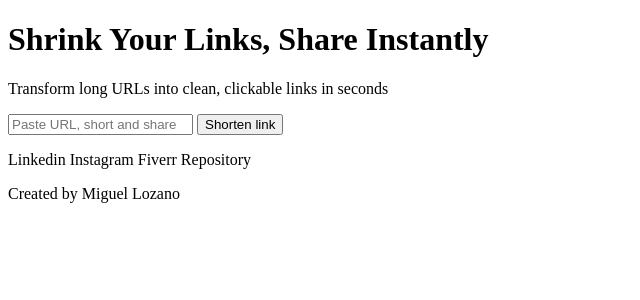
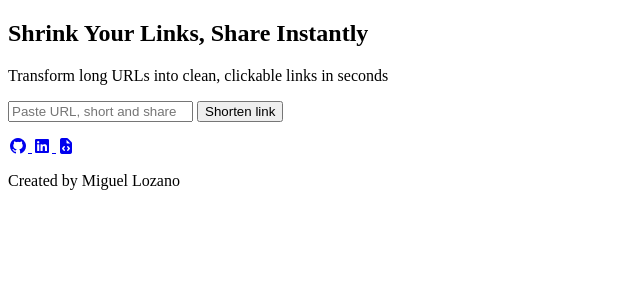
Before and after one commit to miguellozano03/shorty_link, a Django app: page / in a window 1280 px wide. Shown: the part 98-398 px from the top of the page, without its empty margins (0-640 px from the left). Run offline with Django 5.2, Linux system fonts and the light colour scheme; some libraries are stand-ins or nearby versions.

Commit message:
feat: home.html and base.html structure

```diff
--- a/shorty_link/shortener/templates/shortener/base.html
+++ b/shorty_link/shortener/templates/shortener/base.html
@@ -1,3 +1,4 @@
+{% load static %}
 <!DOCTYPE html>
 <html lang="en">
 <head>
@@ -5,17 +6,21 @@
   <meta name="viewport" content="width=device-width, initial-scale=1.0">
   <title>ShortyLink - {% block title %}{% endblock title %}</title>
 
+  <link rel="stylesheet" href="{% static 'shortener/css/base.css' %}">
+
+  <link rel="stylesheet" href="https://cdnjs.cloudflare.com/ajax/libs/font-awesome/7.0.0/css/all.min.css" integrity="sha512-DxV+EoADOkOygM4IR9yXP8Sb2qwgidEmeqAEmDKIOfPRQZOWbXCzLC6vjbZyy0vPisbH2SyW27+ddLVCN+OMzQ==" crossorigin="anonymous" referrerpolicy="no-referrer" />
+
   {% block head %}{% endblock head %}
 </head>
 <body>
   <header>
-    <div>
+    <div class="header-logo">
       <h1 class="h3">Shorti.Link</h1>
-      </div>
-      <nav>
-          <a href="#" class="nav-btn">Sign in</a>
-          <a href="#" class="nav-btn">Get Started</a>
-      </nav>
+    </div>
+    <nav class="nav-bar">
+      <a href="#" class="nav-btn">Sign in</a>
+      <a href="#" class="nav-btn">Get Started</a>
+    </nav>
   </header>
   <main>
     {% block content %}
@@ -24,10 +29,15 @@
   </main>
   <footer>
     <div class="contact-links">
-      <span>Linkedin</span>
-      <span>Instagram</span>
-      <span>Fiverr</span>
-      <span>Repository</span>
+      <a href="https://github.com/miguellozano03" target="_blank" rel="noopener noreferrer">
+        <i class="fa-brands fa-github"></i>
+      </a>
+      <a href="https://www.linkedin.com/in/lozano-miguel" target="_blank" rel="noopener noreferrer">
+        <i class="fa-brands fa-linkedin"></i>
+      </a>
+      <a href="https://github.com/miguellozano03/shorty_link" target="_blank" rel="noopener noreferrer">
+        <i class="fa-solid fa-file-code"></i>
+      </a>
     </div>
     <p>Created by Miguel Lozano</p>
   </footer>
--- a/shorty_link/shortener/templates/shortener/home.html
+++ b/shorty_link/shortener/templates/shortener/home.html
@@ -1,31 +1,31 @@
 {% extends "shortener/base.html" %}
 {% load static %}
 {% block head %}
-
+<link rel="stylesheet" href="{% static 'shortener/css/home.css' %}">
 {% endblock head %}
 
 {% block content %}
 
-<div>
+<section class="shorty-container">
+  <div class="hero-text">
     <h1>Shrink Your Links, Share Instantly</h1>
     <p>Transform long URLs into clean, clickable links in seconds</p>
   </div>
 
-<div>
+  <div class="form-container">
     <form action="{% url 'shorten_link' %}" method="post" id="shorty-form" ="container-lg mx-auto">
       {% csrf_token %}
-    <div>
+      <div class="form-wrapper">
         <input type="url" id="form-input" placeholder="Paste URL, short and share" required>
         <button type="submit">Shorten link</button>
       </div>
     </form>
-
     <div id="result-container">
       <p id="result"></p>
     </div>
   </div>
+</section>
 
-</main>
 
 <script src="{% static 'shortener/js/formSubmit.js' %}" defer></script>
 {% endblock content %}
```
Lines whose indentation alone changed are shown as unchanged.
